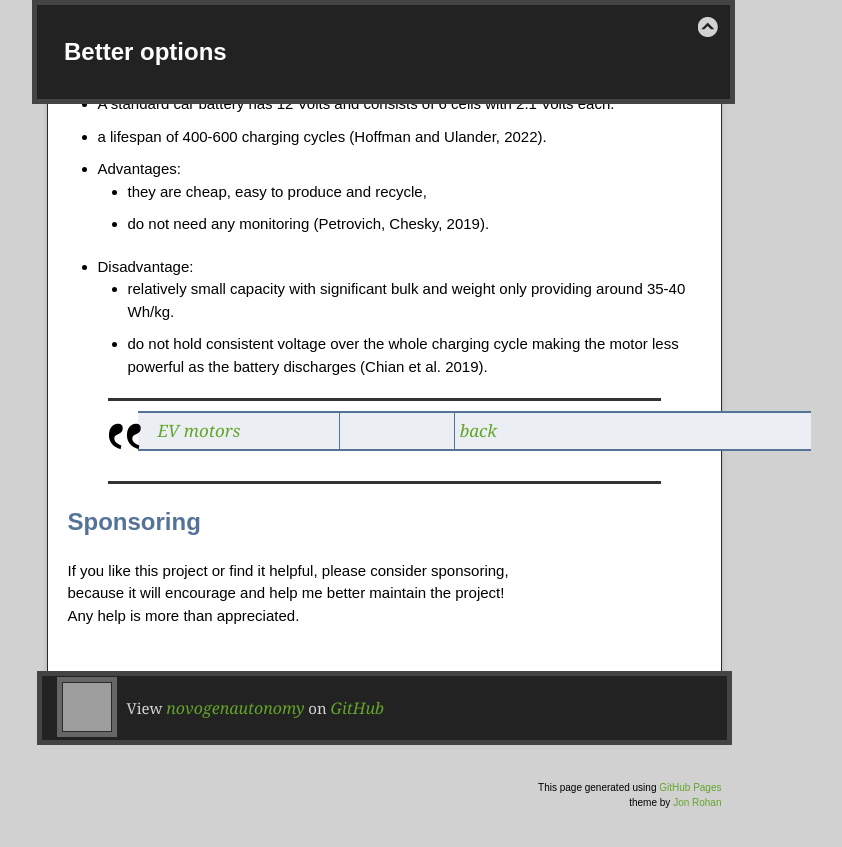
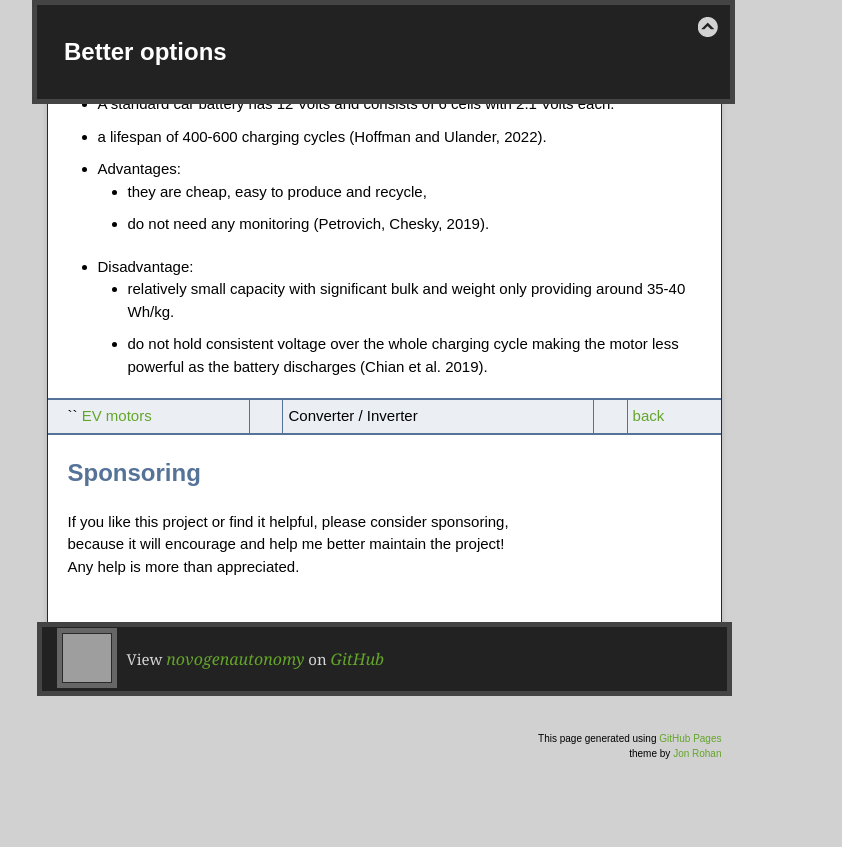
Before and after one commit to novogenautonomy/novogenautonomy.github.io, a Jekyll site: the page built from batteries.md, in a window 1280 px wide and 900 px high, scrolled down 1852 px. Shown: the top 847 px of the window, without its empty margins (256-1098 px from the left). Built offline with Jekyll 4.4.1, drawn with Linux system fonts in a browser that asks for light colours; our own code applies the rules of GitHub Pages for plain Markdown files; grey boxes are pictures that could not be loaded.

Commit message:
Update batteries.md

```diff
--- a/batteries.md
+++ b/batteries.md
@@ -60,7 +60,7 @@ and Ulander, 2022).
 
 
 
-> [EV motors](./evEngine.md) || [back](./)
+`` [EV motors](./evEngine.md) ||  Converter / Inverter || [back](./)
 
 
 
```
